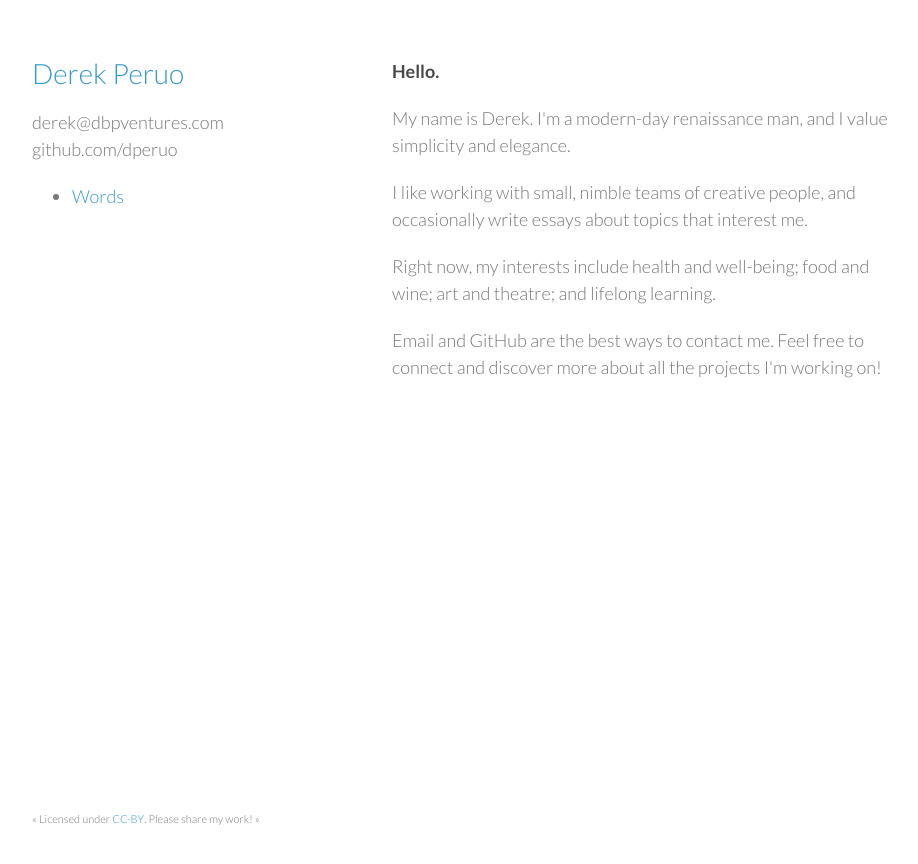
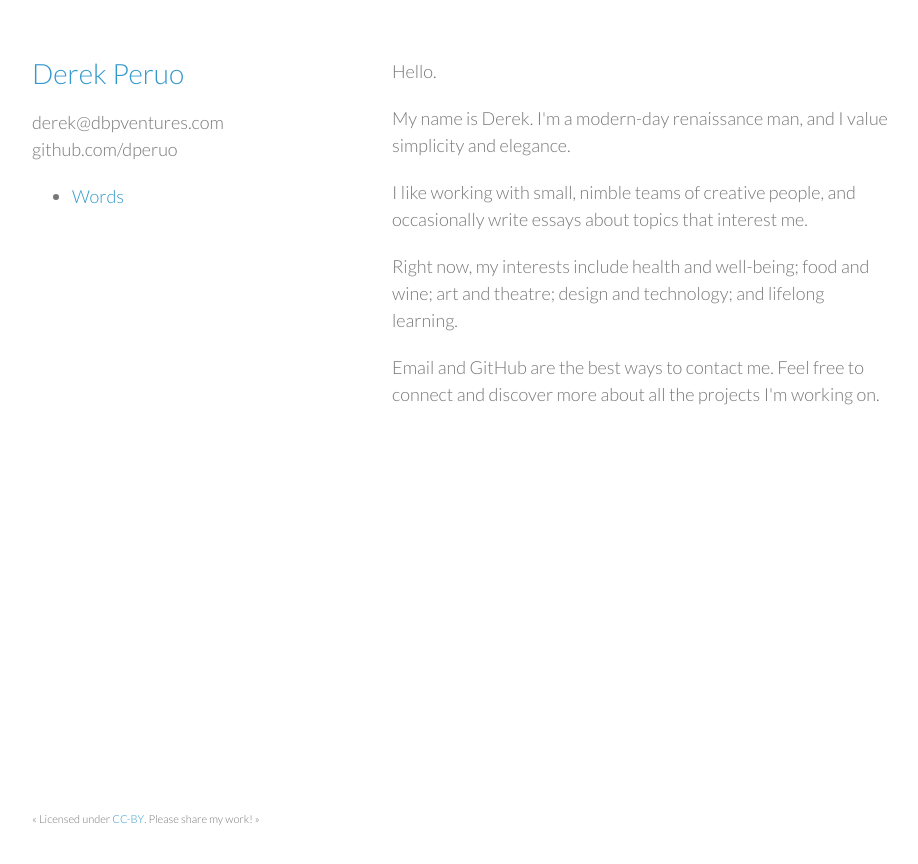
Before and after one commit to dperuo/dperuo.github.io, a Jekyll site: the page built from index.html, in a window 1280 px wide. Shown: the top 864 px of the page, without its empty margins (178-1096 px from the left). Built offline with Jekyll 4.4.1, drawn with Linux system fonts in a browser that asks for light colours; Markdown is read by kramdown in place of the engine named in the settings.

Commit message:
Formatting and content edits.

```diff
--- a/index.html
+++ b/index.html
@@ -1,8 +1,8 @@
 ---
 layout: default
 ---
-<h4>Hello.</h4>
+<p>Hello.</p>
 <p>My name is Derek. I'm a modern-day renaissance man, and I value simplicity and elegance.</p>
 <p>I like working with small, nimble teams of creative people, and occasionally write essays about topics that interest me.</p>
-<p>Right now, my interests include health and well-being; food and wine; art and theatre; and lifelong learning.</p>
-<p>Email and GitHub are the best ways to contact me. Feel free to connect and discover more about all the projects I'm working on!</p>
+<p>Right now, my interests include health and well-being; food and wine; art and theatre; design and technology; and lifelong learning.</p>
+<p>Email and GitHub are the best ways to contact me. Feel free to connect and discover more about all the projects I'm working on.</p>
```
